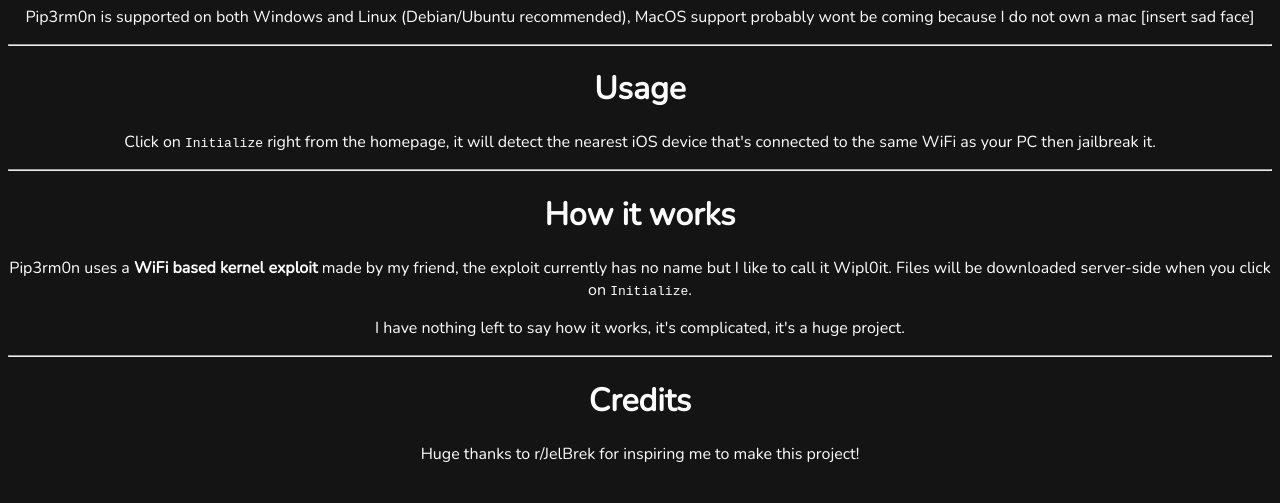
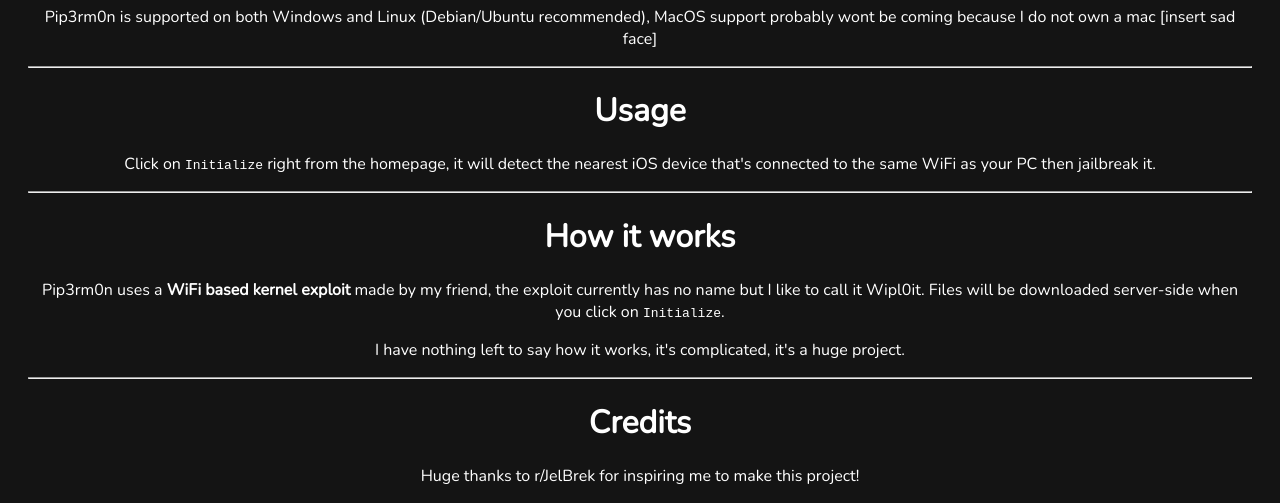
Before and after one commit to winaviation/Pip3rm0n, a plain HTML site: page docs/index.html in a window 1280 px wide. Shown: the part 734-1237 px from the top of the page. Before the commit the page ends 1215 px from the top, so only its background shows below. Drawn offline with nearby package versions, Linux system fonts and the light colour scheme.

Commit message:
Update style.css

```diff
--- a/docs/style.css
+++ b/docs/style.css
@@ -1,9 +1,6 @@
 @import url('https://fonts.googleapis.com/css2?family=nunito&family=Nunito&display=swap');html { font-family: 'Nunito';}
 
 html, body {
-  padding-left: 20px;
-  padding-right: 20px;
-  padding: 0;
   background-color: #141414;
   color: white;
 
@@ -18,6 +15,7 @@ header {
 
 .body {
   text-align: center;
+  padding: 0 20px;
 }
 
 button {
```
